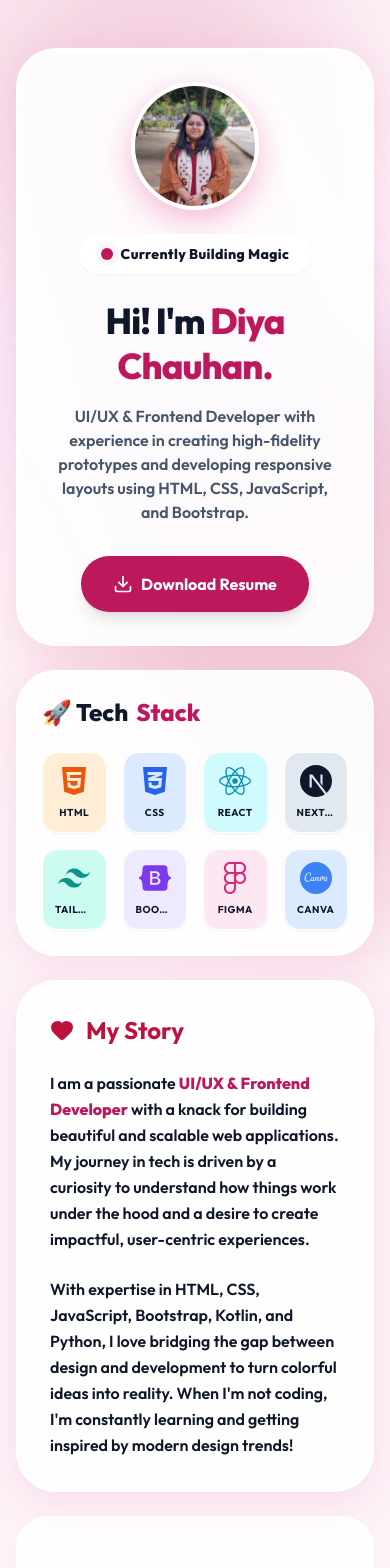
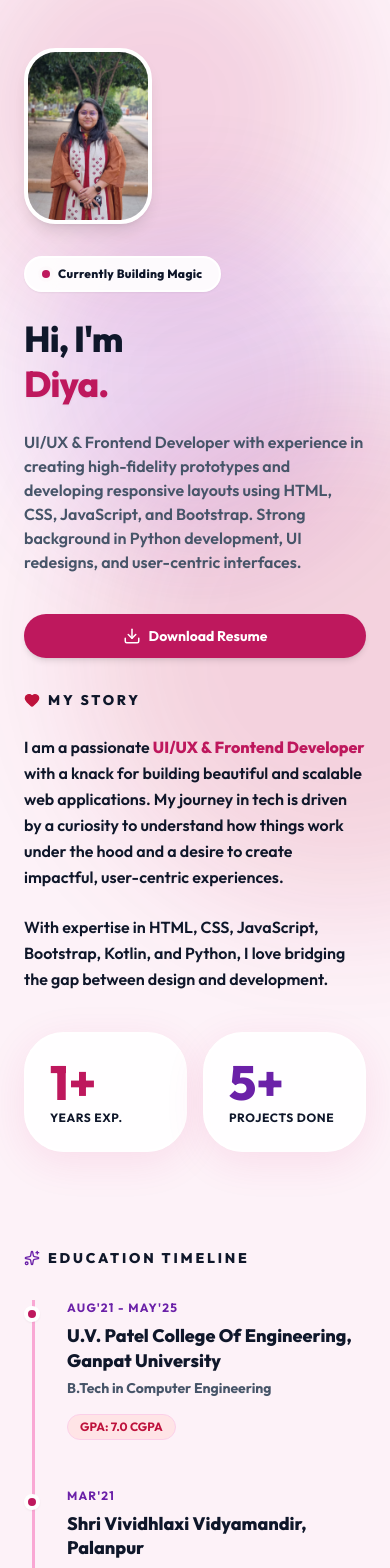
Before and after one commit to jaimik64/profile, a React (Vite) app: page / in a window 390 px wide. Shown: the top 1568 px of the page. Built offline with nearby package versions, Linux system fonts and the light colour scheme.

Commit message:
refactor: overhaul UI layout and component styling with updated animations and responsive design

```diff
--- a/src/App.tsx
+++ b/src/App.tsx
@@ -15,19 +15,28 @@ function App() {
       <div className="fixed top-[20%] right-[-5%] w-96 h-96 bg-purple-700/20 rounded-full filter blur-3xl opacity-70 animate-blob animation-delay-2000 pointer-events-none z-0"></div>
       <div className="fixed bottom-[-10%] left-[20%] w-[30rem] h-[30rem] bg-rose-700/20 rounded-full filter blur-3xl opacity-70 animate-blob animation-delay-4000 pointer-events-none z-0"></div>
 
-      <div className="relative z-10 px-4 sm:px-6 py-12 md:py-20 w-full min-h-screen flex flex-col items-center justify-start">
-        <div className="w-full max-w-[1240px]">
-          <main className="grid grid-cols-1 sm:grid-cols-2 lg:grid-cols-4 gap-6 auto-rows-[minmax(180px,auto)] grid-flow-row-dense">
-            <Hero />
-            <TechStack />
-            {/* The rest of the legacy components will be converted to tiles sequentially */}
-            <About />
-            <Projects />
-            <Experience />
+      <div className="relative z-10 w-full min-h-screen flex justify-center">
+        <div className="w-full max-w-[1200px]">
+          <main className="grid grid-cols-1 lg:grid-cols-12 gap-8 lg:gap-16 px-6 py-12 md:py-20 lg:py-0">
+            {/* Left Column: Sticky Anchor */}
+            <div className="lg:col-span-4 lg:h-screen lg:sticky lg:top-0 py-0 lg:py-24 flex flex-col justify-between">
+               <Hero />
+               <div className="hidden lg:block">
+                 <Footer />
+               </div>
+            </div>
+
+            {/* Right Column: Scroll Content */}
+            <div className="lg:col-span-8 py-0 lg:py-24 space-y-24 lg:space-y-36">
+               <About />
+               <TechStack />
+               <Experience />
+               <Projects />
+               <div className="lg:hidden block pt-10">
+                 <Footer />
+               </div>
+            </div>
           </main>
-          <div className="mt-20">
-             <Footer />
-          </div>
         </div>
       </div>
 
--- a/src/components/AboutMe.tsx
+++ b/src/components/AboutMe.tsx
@@ -4,83 +4,63 @@ import { profileData } from '../data/profileData';
 import { Sparkles, Heart } from 'lucide-react';
 
 const About = () => {
-    const { education, personalInfo } = profileData;
+    const { education } = profileData;
 
     return (
-        <>
-            {/* Story Tile */}
-            <motion.div
-                initial={{ opacity: 0, scale: 0.95 }}
-                whileInView={{ opacity: 1, scale: 1 }}
-                viewport={{ once: true }}
-                transition={{ duration: 0.5 }}
-                className="col-span-1 sm:col-span-2 lg:col-span-2 row-span-2 glass-card p-8 md:p-10 flex flex-col justify-center"
-            >
-                <h3 className="text-2xl sm:text-3xl font-bold text-accent-rose mb-6 flex items-center gap-3">
-                    <Heart className="fill-accent-rose text-accent-rose" /> My Story
-                </h3>
-                <p className="text-text-main text-base sm:text-lg leading-relaxed mb-6 font-semibold">
-                    I am a passionate <strong className="text-accent-pink">UI/UX & Frontend Developer</strong> with a knack for building beautiful and scalable web applications.
-                    My journey in tech is driven by a curiosity to understand how things work under the hood and a desire to create
-                    impactful, user-centric experiences.
-                </p>
-                <p className="text-text-main text-base sm:text-lg leading-relaxed font-semibold">
-                    With expertise in HTML, CSS, JavaScript, Bootstrap, Kotlin, and Python, I love bridging the gap between design and development
-                    to turn colorful ideas into reality. When I'm not coding, I'm constantly learning and getting inspired by modern design trends!
-                </p>
-            </motion.div>
-
-            {/* Metrics Tiles - 1x1 each */}
+        <section className="space-y-16">
+            {/* Story */}
             <motion.div
                 initial={{ opacity: 0, y: 20 }}
                 whileInView={{ opacity: 1, y: 0 }}
                 viewport={{ once: true }}
-                whileHover={{ y: -10, scale: 1.05, rotate: -2 }}
-                className="col-span-1 sm:col-span-1 lg:col-span-1 row-span-1 bg-white/90 p-8 rounded-[2rem] flex flex-col items-center justify-center text-center shadow-sm border-2 border-white cursor-pointer transition-colors duration-300 hover:border-accent-pink"
+                transition={{ duration: 0.5 }}
             >
-                <h4 className="text-5xl lg:text-6xl font-black text-accent-pink mb-2">1+</h4>
-                <span className="text-text-main font-bold text-sm uppercase tracking-wider">Years Exp.</span>
+                <h3 className="text-sm font-black text-text-main mb-6 flex items-center gap-2 uppercase tracking-[0.2em]">
+                    <Heart size={16} className="fill-accent-rose text-accent-rose" /> My Story
+                </h3>
+                <p className="text-text-main text-base sm:text-lg leading-relaxed mb-6 font-semibold">
+                    I am a passionate <strong className="text-accent-pink">UI/UX & Frontend Developer</strong> with a knack for building beautiful and scalable web applications.
+                    My journey in tech is driven by a curiosity to understand how things work under the hood and a desire to create impactful, user-centric experiences.
+                </p>
+                <p className="text-text-main text-base sm:text-lg leading-relaxed font-semibold mb-10">
+                    With expertise in HTML, CSS, JavaScript, Bootstrap, Kotlin, and Python, I love bridging the gap between design and development.
+                </p>
+
+                {/* Metrics */}
+                <div className="grid grid-cols-2 gap-4 max-w-lg">
+                    <div className="glass-card p-6 flex flex-col items-start shadow-sm border border-white hover:border-pink-300 transition-colors cursor-pointer">
+                        <h4 className="text-5xl font-black text-accent-pink mb-1">1+</h4>
+                        <span className="text-text-main font-bold text-xs uppercase tracking-wider">Years Exp.</span>
+                    </div>
+                    <div className="glass-card p-6 flex flex-col items-start shadow-sm border border-white hover:border-purple-300 transition-colors cursor-pointer">
+                        <h4 className="text-5xl font-black text-accent-purple mb-1">5+</h4>
+                        <span className="text-text-main font-bold text-xs uppercase tracking-wider">Projects Done</span>
+                    </div>
+                </div>
             </motion.div>
 
+            {/* Education */}
             <motion.div
                 initial={{ opacity: 0, y: 20 }}
                 whileInView={{ opacity: 1, y: 0 }}
-                transition={{ delay: 0.1 }}
                 viewport={{ once: true }}
-                whileHover={{ y: -10, scale: 1.05, rotate: 2 }}
-                className="col-span-1 sm:col-span-1 lg:col-span-1 row-span-1 bg-white/90 p-8 rounded-[2rem] flex flex-col items-center justify-center text-center shadow-sm border-2 border-white cursor-pointer transition-colors duration-300 hover:border-accent-purple"
             >
-                <h4 className="text-5xl lg:text-6xl font-black text-accent-purple mb-2">5+</h4>
-                <span className="text-text-main font-bold text-sm uppercase tracking-wider">Projects Done</span>
-            </motion.div>
-
-            {/* Education Tile */}
-            <motion.div
-                initial={{ opacity: 0, scale: 0.95 }}
-                whileInView={{ opacity: 1, scale: 1 }}
-                viewport={{ once: true }}
-                className="col-span-1 sm:col-span-2 lg:col-span-2 row-span-2 glass-card p-8 md:p-10 flex flex-col justify-center"
-            >
-                <h3 className="text-2xl sm:text-3xl font-bold text-accent-purple mb-8 flex items-center gap-3">
-                    <Sparkles className="text-accent-purple" /> Education
+                <h3 className="text-sm font-black text-text-main mb-8 flex items-center gap-2 uppercase tracking-[0.2em] mt-24">
+                    <Sparkles size={16} className="text-accent-purple" /> Education Timeline
                 </h3>
-                <div className="space-y-6 border-l-[3px] border-pink-300 ml-3 pl-6 relative">
+                <div className="space-y-12 border-l-[3px] border-pink-300 ml-2 pl-8 relative">
                     {education.map((edu: any) => (
-                        <motion.div
-                            key={edu.id}
-                            className="relative bg-white/40 p-5 rounded-2xl border border-white/50 shadow-sm"
-                            whileHover={{ x: 5, scale: 1.02 }}
-                        >
-                            <span className="absolute -left-[35px] top-5 h-4 w-4 rounded-full border-4 border-white bg-pink-700 shadow-md" />
-                            <div className="mb-1 text-xs text-accent-purple font-bold tracking-widest uppercase">{edu.duration}</div>
-                            <h4 className="text-lg font-black text-text-main mb-1">{edu.institution}</h4>
-                            <div className="text-text-main font-bold mt-1 text-sm">{edu.degree}</div>
-                            <div className="inline-block mt-3 px-3 py-1 bg-rose-100 text-rose-700 text-xs font-bold rounded-full">GPA: {edu.gpa}</div>
-                        </motion.div>
+                        <div key={edu.id} className="relative group">
+                            <span className="absolute -left-[43px] top-1.5 h-4 w-4 rounded-full border-4 border-white bg-pink-700 shadow-sm transition-transform group-hover:scale-125" />
+                            <div className="mb-2 text-xs text-accent-purple font-bold tracking-widest uppercase">{edu.duration}</div>
+                            <h4 className="text-lg font-black text-text-main leading-snug">{edu.institution}</h4>
+                            <div className="text-text-muted font-bold mt-1 text-sm">{edu.degree}</div>
+                            <div className="inline-flex mt-4 px-3 py-1 bg-rose-100 text-rose-700 text-xs font-bold rounded-full border border-pink-200">GPA: {edu.gpa}</div>
+                        </div>
                     ))}
                 </div>
             </motion.div>
-        </>
+        </section>
     );
 };
 
--- a/src/components/Experience.tsx
+++ b/src/components/Experience.tsx
@@ -5,45 +5,41 @@ import { profileData } from '../data/profileData';
 
 const Experience = () => {
   return (
-    <motion.div
-      initial={{ opacity: 0, scale: 0.95 }}
-      whileInView={{ opacity: 1, scale: 1 }}
-      viewport={{ once: true }}
-      transition={{ duration: 0.5 }}
-      className="col-span-1 sm:col-span-2 lg:col-span-2 lg:row-span-2 glass-card p-6 md:p-8 flex flex-col"
-    >
-      <div className="flex flex-col sm:flex-row sm:items-center justify-between mb-8 shrink-0">
-        <h2 className="text-2xl font-black text-text-main">
+    <section>
+      <div className="flex flex-col sm:flex-row sm:items-center justify-between mb-12">
+        <h2 className="text-sm font-black text-text-main flex items-center gap-2 uppercase tracking-[0.2em] mt-24">
           Work <span className="text-accent-purple">Experience</span>
         </h2>
       </div>
 
-      <div className="flex-1 overflow-y-auto pr-2 relative scrollbar-thin scrollbar-thumb-purple-200 scrollbar-track-transparent">
-        <div className="absolute left-[15px] top-2 bottom-0 w-[2px] bg-purple-700/20 rounded-full" />
-        <div className="space-y-6">
+      <div className="relative pl-0 sm:pl-4">
+        <div className="absolute left-[3px] sm:left-[19px] top-4 bottom-0 w-[4px] bg-gradient-to-b from-purple-500/20 to-rose-500/20 rounded-full" />
+        <div className="space-y-12">
           {profileData.experiences.map((exp: any, index: any) => (
             <motion.div
+              initial={{ opacity: 0, x: -10 }}
+              whileInView={{ opacity: 1, x: 0 }}
+              viewport={{ once: true }}
               key={index}
-              whileHover={{ x: 5 }}
-              className="relative pl-10 group"
+              className="relative pl-8 sm:pl-12 group"
             >
               {/* Timeline Dot */}
-              <div className="absolute left-[10px] w-3 h-3 bg-purple-700 rounded-full shadow-sm z-10 transform -translate-y-1/2 top-4 border-2 border-white" />
+              <div className="absolute left-[-3px] sm:left-[13px] w-4 h-4 bg-purple-700 rounded-full shadow-sm z-10 transform -translate-y-1/2 top-10 border-[3px] border-white group-hover:scale-125 transition-transform" />
 
-              <div className="bg-white/50 group-hover:bg-white/80 transition-colors p-5 rounded-2xl border border-white/60 shadow-sm relative">
-                <div className="text-xs font-black text-accent-purple tracking-widest uppercase mb-1">
+              <div className="glass-card group-hover:bg-white/80 transition-colors p-6 sm:p-8 border border-white/60 shadow-sm relative">
+                <div className="text-xs font-black text-accent-purple tracking-widest uppercase mb-2">
                   {exp.period}
                 </div>
-                <h3 className="text-base sm:text-lg font-black text-text-main group-hover:text-accent-pink transition-colors leading-tight">
+                <h3 className="text-xl sm:text-2xl font-black text-text-main group-hover:text-accent-pink transition-colors leading-tight">
                   {exp.role}
                 </h3>
-                <h4 className="text-xs sm:text-sm text-text-muted font-bold mb-3 flex items-center gap-1 mt-1">
-                  <Briefcase size={14} className="text-accent-rose" />
+                <h4 className="text-sm sm:text-base text-text-muted font-bold mb-5 flex items-center gap-2 mt-2">
+                  <Briefcase size={16} className="text-accent-rose" />
                   {exp.company}
                 </h4>
-                <ul className="text-text-main text-xs font-semibold leading-relaxed list-disc list-inside space-y-1">
+                <ul className="text-text-main text-sm md:text-base font-semibold leading-relaxed list-disc list-inside space-y-2">
                   {exp.achievements.map((ach: string, i: number) => (
-                    <li key={i} className="line-clamp-2">{ach}</li>
+                    <li key={i}>{ach}</li>
                   ))}
                 </ul>
               </div>
@@ -51,7 +47,7 @@ const Experience = () => {
           ))}
         </div>
       </div>
-    </motion.div>
+    </section>
   );
 };
 
--- a/src/components/Footer.tsx
+++ b/src/components/Footer.tsx
@@ -47,23 +47,20 @@ const Footer = () => {
           </motion.a>
         </div>
 
-        <div className="flex items-center gap-2 bg-white/70 border border-white rounded-full p-2 mb-8 shadow-sm">
-          <div className="flex items-center justify-center w-10 h-10 rounded-full bg-pink-100 text-pink-700">
-            <Mail size={18} />
+        <motion.button
+          whileHover={{ scale: 1.02, y: -2 }}
+          whileTap={{ scale: 0.95 }}
+          onClick={handleCopyEmail}
+          className="flex items-center justify-between gap-3 bg-white/80 hover:bg-white text-text-main px-5 py-3 rounded-full transition-all shadow-sm border border-white font-bold mb-8 w-full max-w-[300px] group"
+        >
+          <div className="flex items-center gap-3 overflow-hidden">
+            <div className="flex items-center justify-center w-8 h-8 rounded-full bg-pink-100 text-pink-700 shrink-0 group-hover:scale-110 transition-transform">
+              <Mail size={14} />
+            </div>
+            <span className="truncate text-sm">{copied ? 'Email copied to clipboard!' : email}</span>
           </div>
-          <span className="text-text-main font-bold px-2 truncate sm:max-w-none max-w-[150px]">
-            {email}
-          </span>
-          <motion.button
-            whileHover={{ scale: 1.05 }}
-            whileTap={{ scale: 0.95 }}
-            onClick={handleCopyEmail}
-            className="ml-2 flex items-center gap-2 bg-pink-700 hover:bg-pink-600 text-white px-5 py-2 text-sm font-bold rounded-full transition-colors shadow-sm"
-          >
-            {copied ? <Check size={16} /> : <Copy size={16} />}
-            {copied ? 'Copied!' : 'Copy'}
-          </motion.button>
-        </div>
+          {copied ? <Check size={16} className="text-green-500 shrink-0" /> : <Copy size={16} className="text-text-muted opacity-50 group-hover:opacity-100 transition-opacity shrink-0" />}
+        </motion.button>
 
         <p className="text-accent-purple/70 font-bold text-sm">
           © {new Date().getFullYear()} Diya Chauhan. Made with 🤍
--- a/src/components/Hero.tsx
+++ b/src/components/Hero.tsx
@@ -6,17 +6,14 @@ import { profileData } from '../data/profileData';
 const Hero = () => {
   return (
     <motion.div
-      initial={{ opacity: 0, scale: 0.95 }}
-      animate={{ opacity: 1, scale: 1 }}
-      transition={{ duration: 0.8, type: "spring", bounce: 0.5 }}
-      className="col-span-1 sm:col-span-2 lg:col-span-2 lg:row-span-2 glass-card p-8 sm:p-10 md:p-12 flex flex-col justify-center items-center text-center relative overflow-hidden group"
+      initial={{ opacity: 0, x: -20 }}
+      animate={{ opacity: 1, x: 0 }}
+      transition={{ duration: 0.8, type: "spring", bounce: 0.4 }}
+      className="flex flex-col h-full items-start text-left"
     >
-      <div className="absolute inset-0 bg-gradient-to-tr from-accent-pink/5 via-transparent to-accent-purple/5 mix-blend-overlay group-hover:opacity-50 transition-opacity duration-700 z-0" />
-
-      <div className="relative z-10 flex flex-col items-center w-full">
       <motion.div
-           whileHover={{ scale: 1.05, rotate: 5 }}
-           className="w-32 h-32 md:w-40 md:h-40 rounded-full border-4 border-white shadow-[0_10px_30px_rgba(219,39,119,0.3)] mb-6 overflow-hidden bg-white/50"
+         whileHover={{ scale: 1.05, rotate: 3 }}
+         className="w-32 h-44 sm:w-40 sm:h-56 lg:w-56 lg:h-72 rounded-[2rem] sm:rounded-[3rem] border-4 border-white shadow-lg mb-8 overflow-hidden bg-white/50 shrink-0"
       >
           <img src={`${import.meta.env.BASE_URL}images/profile.jpg`} alt={profileData.personalInfo.name} className="w-full h-full object-cover" />
       </motion.div>
@@ -25,36 +22,36 @@ const Hero = () => {
         initial={{ opacity: 0, y: 10 }}
         animate={{ opacity: 1, y: 0 }}
         transition={{ delay: 0.2 }}
-          className="glass-pill px-5 py-2 flex items-center gap-2 text-sm font-black text-accent-pink tracking-wide mb-6"
+        className="glass-pill px-4 py-2 flex items-center gap-2 text-xs font-black text-accent-pink tracking-wide mb-6"
       >
-          <span className="relative flex h-3 w-3">
+        <span className="relative flex h-2 w-2">
           <span className="animate-ping absolute inline-flex h-full w-full rounded-full bg-accent-pink opacity-40"></span>
-            <span className="relative inline-flex rounded-full h-3 w-3 bg-accent-pink"></span>
+          <span className="relative inline-flex rounded-full h-2 w-2 bg-accent-pink"></span>
         </span>
         Currently Building Magic
       </motion.div>
 
-        <h1 className="text-4xl sm:text-5xl lg:text-6xl font-black mb-4 text-text-main leading-tight tracking-tight">
-          Hi! I'm <br className="hidden sm:block" />
+      <h1 className="text-4xl sm:text-5xl lg:text-7xl font-black mb-6 text-text-main leading-tight tracking-tight">
+        Hi, I'm <br />
         <span className="text-accent-pink drop-shadow-sm">
-            {profileData.personalInfo.name}.
+          {profileData.personalInfo.name.split(' ')[0]}.
         </span>
       </h1>
-        <p className="text-base sm:text-lg text-text-muted mb-8 max-w-sm font-semibold mx-auto">
-          {profileData.personalInfo.summary.split('. ')[0]}.
+
+      <p className="text-base sm:text-lg text-text-muted mb-10 max-w-sm font-semibold">
+        {profileData.personalInfo.summary}
       </p>
 
       <motion.a
-          whileHover={{ scale: 1.05, rotate: -2 }}
-          whileTap={{ scale: 0.95, rotate: 2 }}
+        whileHover={{ scale: 1.05, x: 5 }}
+        whileTap={{ scale: 0.95 }}
         href={`${import.meta.env.BASE_URL}DiyaChauhan_resume.pdf`}
         download="DiyaChauhan_resume.pdf"
-          className="flex items-center justify-center gap-2 bg-pink-700 hover:bg-rose-700 text-white px-8 py-4 rounded-full font-bold transition-all shadow-lg"
+        className="flex items-center justify-center gap-2 bg-pink-700 hover:bg-rose-700 text-white px-8 py-3 rounded-full text-sm font-bold transition-all shadow-md w-full sm:w-auto mt-auto lg:mt-0"
       >
-          <Download size={20} />
+        <Download size={18} />
         Download Resume
       </motion.a>
-      </div>
     </motion.div>
   );
 };
--- a/src/components/TechStack.tsx
+++ b/src/components/TechStack.tsx
@@ -4,32 +4,26 @@ import { FaHtml5, FaCss3Alt, FaReact } from 'react-icons/fa';
 import { SiTailwindcss, SiBootstrap, SiNextdotjs, SiFigma, SiCanva } from 'react-icons/si';
 
 const skills = [
-  { name: 'HTML', icon: <FaHtml5 size={32} />, color: 'text-orange-600', bg: 'bg-orange-100' },
-  { name: 'CSS', icon: <FaCss3Alt size={32} />, color: 'text-blue-600', bg: 'bg-blue-100' },
-  { name: 'React', icon: <FaReact size={32} />, color: 'text-cyan-600', bg: 'bg-cyan-100' },
-  { name: 'Next.js', icon: <SiNextdotjs size={32} />, color: 'text-slate-900', bg: 'bg-slate-200' },
-  { name: 'Tailwind CSS', icon: <SiTailwindcss size={32} />, color: 'text-teal-600', bg: 'bg-teal-100' },
-  { name: 'Bootstrap', icon: <SiBootstrap size={32} />, color: 'text-violet-600', bg: 'bg-violet-100' },
-  { name: 'Figma', icon: <SiFigma size={32} />, color: 'text-pink-600', bg: 'bg-pink-100' },
-  { name: 'Canva', icon: <SiCanva size={32} />, color: 'text-blue-500', bg: 'bg-blue-100' },
+  { name: 'HTML', icon: <FaHtml5 size={36} />, color: 'text-orange-600', bg: 'bg-orange-100' },
+  { name: 'CSS', icon: <FaCss3Alt size={36} />, color: 'text-blue-600', bg: 'bg-blue-100' },
+  { name: 'React', icon: <FaReact size={36} />, color: 'text-cyan-600', bg: 'bg-cyan-100' },
+  { name: 'Next.js', icon: <SiNextdotjs size={36} />, color: 'text-slate-900', bg: 'bg-slate-200' },
+  { name: 'Tailwind CSS', icon: <SiTailwindcss size={36} />, color: 'text-teal-600', bg: 'bg-teal-100' },
+  { name: 'Bootstrap', icon: <SiBootstrap size={36} />, color: 'text-violet-600', bg: 'bg-violet-100' },
+  { name: 'Figma', icon: <SiFigma size={36} />, color: 'text-pink-600', bg: 'bg-pink-100' },
+  { name: 'Canva', icon: <SiCanva size={36} />, color: 'text-blue-500', bg: 'bg-blue-100' },
 ];
 
 const TechStack = () => {
   return (
-    <motion.div
-      initial={{ opacity: 0, y: 20 }}
-      whileInView={{ opacity: 1, y: 0 }}
-      viewport={{ once: true }}
-      transition={{ duration: 0.5, delay: 0.1 }}
-      className="col-span-1 sm:col-span-2 lg:col-span-2 lg:row-span-1 glass-card p-6 md:p-8 flex flex-col justify-center"
-    >
-      <div className="flex items-center justify-between mb-6">
-         <h2 className="text-2xl font-black text-text-main flex items-center gap-2">
+    <section>
+      <div className="flex items-center justify-between mb-8 mt-24">
+         <h2 className="text-sm font-black text-text-main flex items-center gap-2 uppercase tracking-[0.2em]">
             🚀 Tech <span className="text-accent-pink">Stack</span>
          </h2>
       </div>
 
-      <div className="grid grid-cols-4 sm:grid-cols-4 lg:grid-cols-4 gap-4 w-full">
+      <div className="grid grid-cols-3 sm:grid-cols-4 gap-4 w-full max-w-2xl">
         {skills.map((skill, index) => (
           <motion.div
             key={skill.name}
@@ -37,15 +31,15 @@ const TechStack = () => {
             whileInView={{ opacity: 1, scale: 1 }}
             viewport={{ once: true }}
             transition={{ duration: 0.4, delay: index * 0.05, type: "spring", bounce: 0.5 }}
-            whileHover={{ y: -5, scale: 1.1 }}
-            className={`p-3 rounded-2xl ${skill.bg} ${skill.color} flex flex-col items-center justify-center gap-2 transition-all duration-300 shadow-sm border border-white`}
+            whileHover={{ y: -5, scale: 1.05 }}
+            className={`p-4 rounded-3xl ${skill.bg} ${skill.color} flex flex-col items-center justify-center gap-3 transition-all duration-300 shadow-[0_4px_20px_rgb(0,0,0,0.02)] border border-white cursor-pointer`}
           >
             {skill.icon}
-            <span className="text-[10px] font-bold text-center tracking-wider text-text-main uppercase whitespace-nowrap truncate w-full">{skill.name}</span>
+            <span className="text-[11px] font-bold text-center tracking-wide text-text-main uppercase whitespace-nowrap truncate w-full">{skill.name}</span>
           </motion.div>
         ))}
       </div>
-    </motion.div>
+    </section>
   );
 };
 
```
Also changed, not shown: src/components/Projects.tsx (+20 -28 lines). Lines whose indentation alone changed are shown as unchanged.
